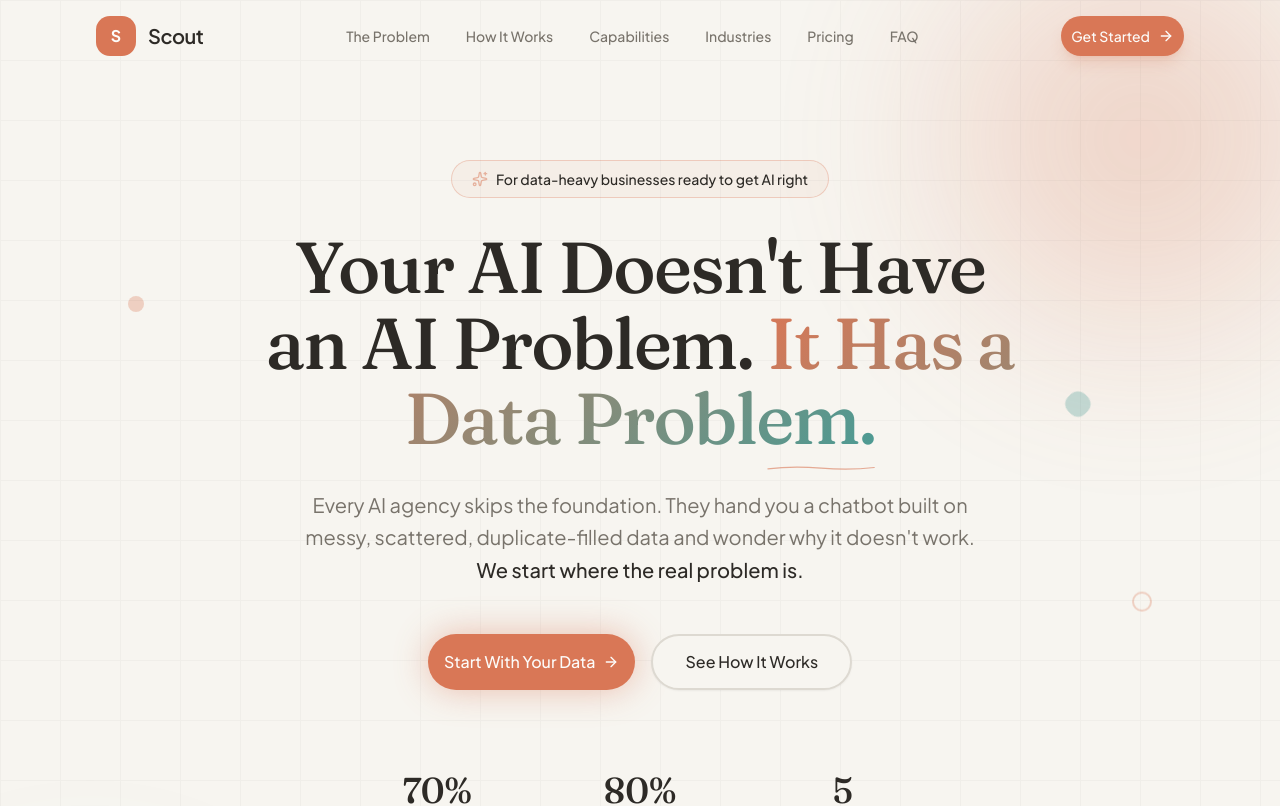
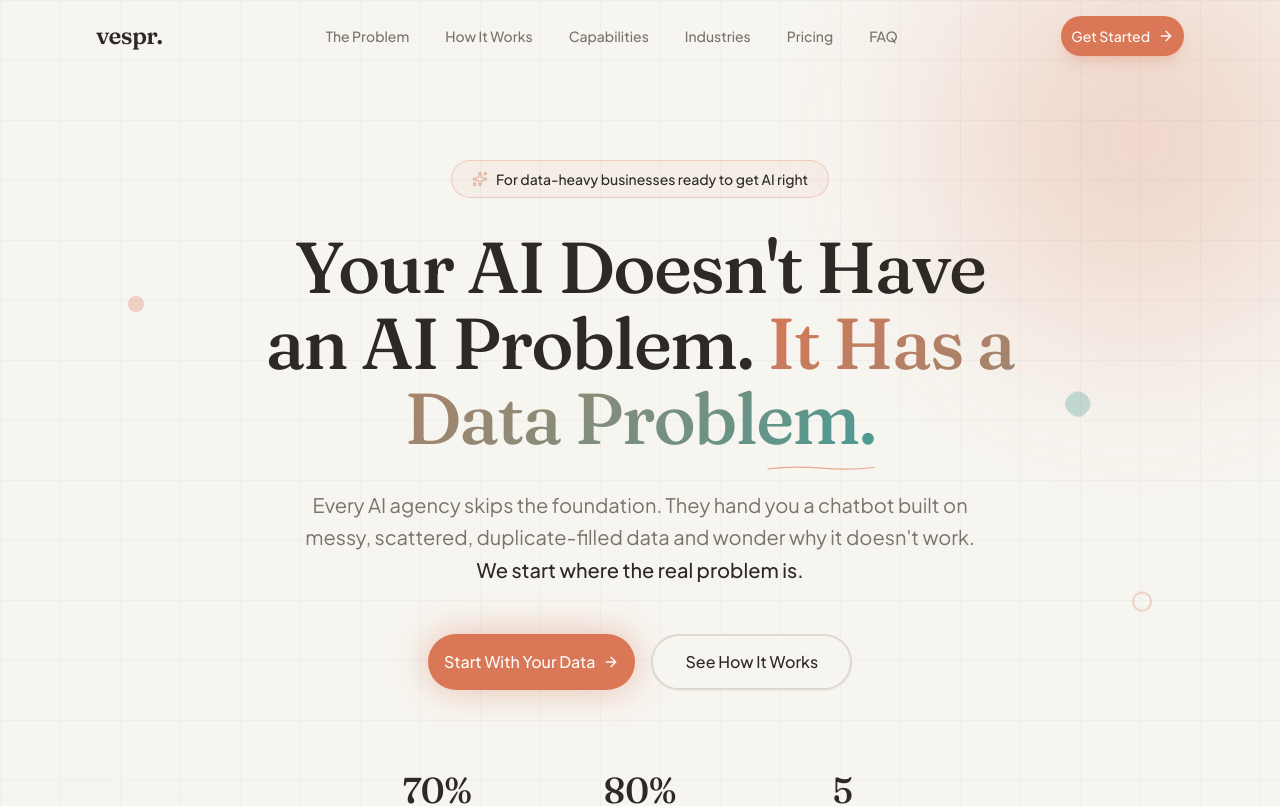
Before and after one commit to ontrailai/vespr, a Next.js app: page / in a window 1280 px wide. Shown: the top 806 px of the page. Built offline with nearby package versions, Linux system fonts and the light colour scheme.

Commit message:
fix layer order and update branding to vespr

```diff
--- a/app/layout.tsx
+++ b/app/layout.tsx
@@ -16,7 +16,7 @@ const fraunces = Fraunces({
 });
 
 export const metadata: Metadata = {
-  title: 'Scout | AI Operators - Your AI Has a Data Problem',
+  title: 'vespr. | Your AI Has a Data Problem',
   description: 'Every AI agency skips the foundation. We start where the real problem is - your data. Then we build up from there, layer by layer, until your AI actually performs.',
   generator: 'v0.app',
   icons: {
@@ -45,7 +45,7 @@ export default function RootLayout({
 }>) {
   return (
     <html lang="en" className={`${plusJakarta.variable} ${fraunces.variable}`} suppressHydrationWarning>
-      <body className="font-sans antialiased bg-background text-foreground">
+      <body className="font-sans antialiased bg-background text-foreground min-h-screen">
         {children}
         <Analytics />
       </body>
--- a/app/page.tsx
+++ b/app/page.tsx
@@ -8,7 +8,7 @@ import { PricingSection } from "@/components/pricing-section"
 import { FaqSection } from "@/components/faq-section"
 import { Footer } from "@/components/footer"
 
-export default function ScoutPage() {
+export default function VesprPage() {
   return (
     <div className="min-h-screen bg-background">
       <Header />
--- a/components/faq-section.tsx
+++ b/components/faq-section.tsx
@@ -135,7 +135,7 @@ export function FaqSection() {
           <p className="text-muted-foreground">
             Still have questions?{" "}
             <a
-              href="mailto:hello@ai-operators.com"
+              href="mailto:hello@vespr.io"
               className="text-accent font-semibold hover:underline underline-offset-4 transition-colors"
             >
               Get in touch
--- a/components/footer.tsx
+++ b/components/footer.tsx
@@ -64,7 +64,7 @@ export function Footer() {
                 asChild
                 className="group gap-2 bg-white text-accent hover:bg-white/95 rounded-full px-8 h-14 text-base font-medium shadow-xl shadow-black/10 transition-all hover:-translate-y-1"
               >
-                <Link href="mailto:hello@ai-operators.com">
+                <Link href="mailto:hello@vespr.io">
                   Book Your Audit
                   <ArrowRight className="h-4 w-4 transition-transform group-hover:translate-x-1" />
                 </Link>
@@ -73,7 +73,7 @@ export function Footer() {
                 size="lg"
                 variant="outline"
                 asChild
-                className="rounded-full px-8 h-14 text-base font-medium border-2 border-white/30 text-white hover:bg-white/10 hover:border-white/50 transition-all hover:-translate-y-1"
+                className="rounded-full px-8 h-14 text-base font-medium border-2 border-white/30 bg-transparent text-white hover:bg-white/10 hover:border-white/50 transition-all hover:-translate-y-1"
               >
                 <Link href="#solution">Learn More</Link>
               </Button>
@@ -86,14 +86,8 @@ export function Footer() {
       <div className="border-t border-border">
         <div className="mx-auto max-w-6xl px-4 py-10 sm:px-6 lg:px-8">
           <div className="flex flex-col items-center justify-between gap-8 lg:flex-row">
-            <div className="flex items-center gap-3">
-              <div className="flex h-11 w-11 items-center justify-center rounded-xl bg-accent shadow-lg shadow-accent/20">
-                <span className="text-lg font-bold text-accent-foreground">S</span>
-              </div>
-              <div className="flex flex-col">
-                <span className="text-xl font-semibold text-foreground tracking-tight">Scout</span>
-                <span className="text-xs text-muted-foreground">by AI Operators</span>
-              </div>
+            <div className="flex items-center gap-2">
+              <span className="text-2xl font-serif font-semibold text-foreground tracking-tight">vespr.</span>
             </div>
             <nav className="flex flex-wrap items-center justify-center gap-8">
               {[
@@ -116,7 +110,7 @@ export function Footer() {
           </div>
           <div className="mt-10 pt-8 border-t border-border flex flex-col sm:flex-row items-center justify-between gap-4">
             <p className="text-sm text-muted-foreground">
-              {new Date().getFullYear()} AI Operators. All rights reserved.
+              {new Date().getFullYear()} vespr. All rights reserved.
             </p>
             <p className="text-sm text-muted-foreground">
               Built for businesses that take their data seriously.
--- a/components/header.tsx
+++ b/components/header.tsx
@@ -36,11 +36,8 @@ export function Header() {
       }`}
     >
       <div className="mx-auto flex h-18 max-w-6xl items-center justify-between px-4 sm:px-6 lg:px-8 py-4">
-        <Link href="/" className="flex items-center gap-3 group">
-          <div className="flex h-10 w-10 items-center justify-center rounded-xl bg-accent transition-all duration-300 group-hover:scale-105 group-hover:shadow-lg group-hover:shadow-accent/25">
-            <span className="text-base font-bold text-accent-foreground">S</span>
-          </div>
-          <span className="text-xl font-semibold text-foreground tracking-tight">Scout</span>
+        <Link href="/" className="flex items-center gap-2 group">
+          <span className="text-2xl font-serif font-semibold text-foreground tracking-tight">vespr.</span>
         </Link>
 
         <nav className="hidden items-center gap-1 lg:flex">
@@ -76,11 +73,8 @@ export function Header() {
             </Button>
           </SheetTrigger>
           <SheetContent side="right" className="w-[300px] bg-background border-border">
-            <div className="flex items-center gap-3 mb-8 mt-4">
-              <div className="flex h-10 w-10 items-center justify-center rounded-xl bg-accent">
-                <span className="text-base font-bold text-accent-foreground">S</span>
-              </div>
-              <span className="text-xl font-semibold text-foreground">Scout</span>
+            <div className="flex items-center gap-2 mb-8 mt-4">
+              <span className="text-2xl font-serif font-semibold text-foreground tracking-tight">vespr.</span>
             </div>
             <nav className="flex flex-col gap-1">
               {navLinks.map((link) => (
--- a/components/pricing-section.tsx
+++ b/components/pricing-section.tsx
@@ -19,7 +19,7 @@ const buildFeatures = [
   "Database architecture",
   "Custom software development",
   "AI implementation",
-  "Agent orchestration (Scout)",
+  "Agent orchestration",
   "One team, one timeline",
 ]
 
@@ -119,7 +119,7 @@ export function PricingSection() {
               variant="outline"
               asChild
             >
-              <Link href="mailto:hello@ai-operators.com">
+              <Link href="mailto:hello@vespr.io">
                 Book Your Audit
                 <ArrowRight className="h-4 w-4" />
               </Link>
@@ -173,7 +173,7 @@ export function PricingSection() {
               className="relative mt-8 w-full gap-2 rounded-full h-12 text-base font-medium bg-accent hover:bg-accent/90 text-accent-foreground shadow-lg shadow-accent/25 hover:shadow-xl hover:shadow-accent/30 transition-all hover:-translate-y-0.5"
               asChild
             >
-              <Link href="mailto:hello@ai-operators.com">
+              <Link href="mailto:hello@vespr.io">
                 Start With Your Data
                 <ArrowRight className="h-4 w-4" />
               </Link>
--- a/components/solution-section.tsx
+++ b/components/solution-section.tsx
@@ -126,28 +126,28 @@ export function SolutionSection() {
                 style={{ background: `radial-gradient(circle at 50% 100%, ${layers[activeLayer].color} 0%, transparent 60%)` }}
               />
 
-              {/* 3D-ish layer stack */}
-              <div className="relative h-[320px] flex flex-col justify-end items-center mb-8 perspective-1000">
+              {/* Layer stack - Layer 1 at top, waterfall down */}
+              <div className="relative flex flex-col items-center gap-2 mb-8">
                 {layers.map((layer, index) => {
                   const isActive = index <= activeLayer
                   const isCurrent = index === activeLayer
                   const Icon = layer.icon
+                  // Calculate width - Layer 1 is narrowest at top, expands as we go down
+                  const widthPercent = 70 + (index * 6)
 
                   return (
                     <button
                       key={layer.number}
                       onClick={() => setActiveLayer(index)}
                       className={cn(
-                        "w-full max-w-xs h-14 rounded-xl transition-all duration-500 flex items-center justify-between px-5 relative overflow-hidden",
-                        isCurrent && "ring-2 ring-offset-2 ring-offset-card z-10 scale-105",
-                        !isActive && "opacity-40 scale-90"
+                        "h-14 rounded-xl transition-all duration-500 flex items-center justify-between px-5 relative overflow-hidden",
+                        isCurrent && "ring-2 ring-offset-2 ring-offset-card",
+                        !isActive && "opacity-40"
                       )}
                       style={{
                         backgroundColor: layer.color,
-                        marginTop: index === 0 ? 0 : '-8px',
-                        transform: `translateY(${(4 - index) * 4}px) scale(${isActive ? 1 : 0.95})`,
-                        zIndex: index + 1,
-                        boxShadow: isCurrent ? `0 10px 40px ${layer.color}50` : 'none'
+                        width: `${widthPercent}%`,
+                        boxShadow: isCurrent ? `0 10px 40px ${layer.color}50` : '0 4px 12px rgba(0,0,0,0.1)'
                       }}
                     >
                       {/* Shimmer effect on active */}
```
